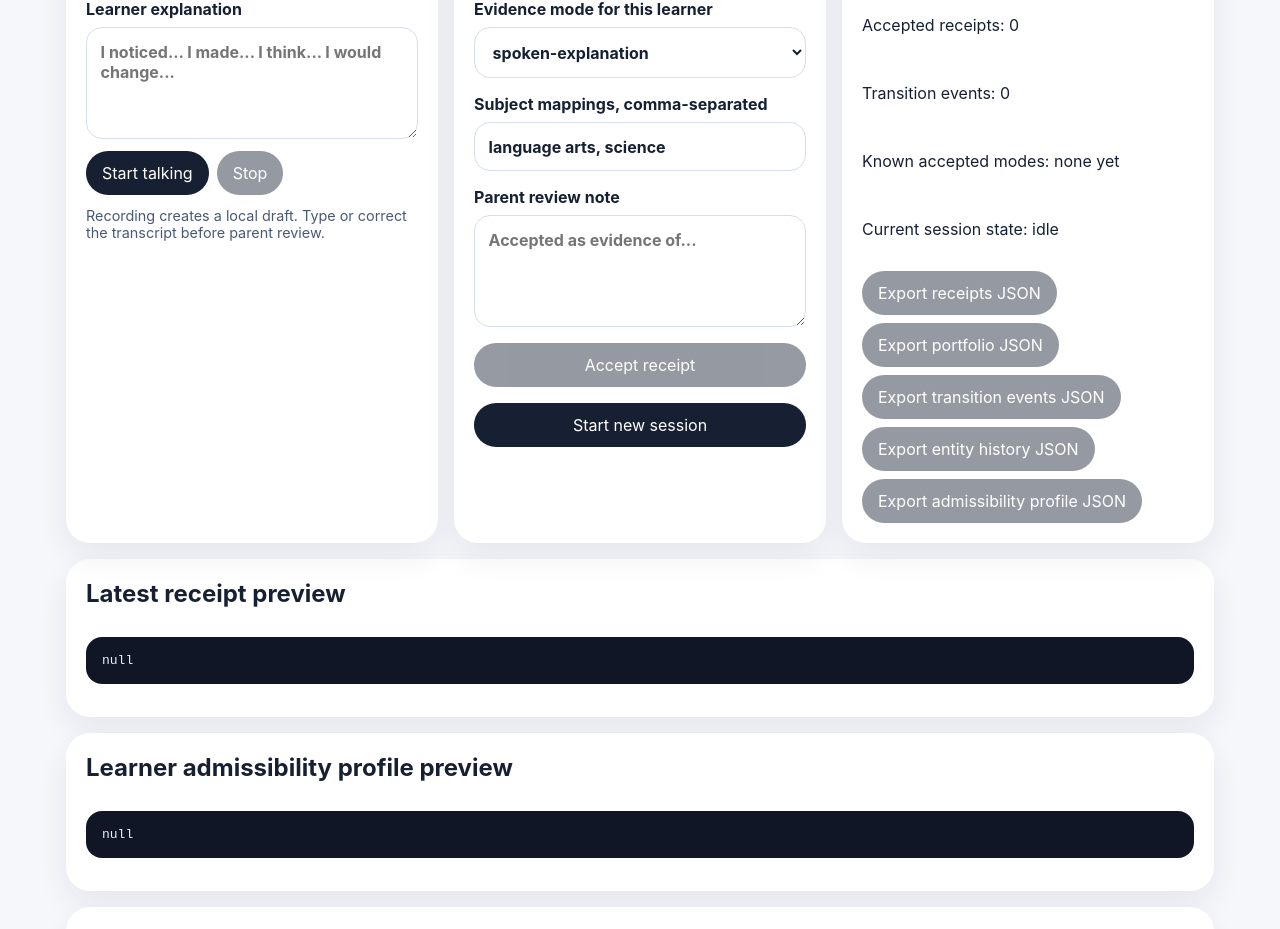
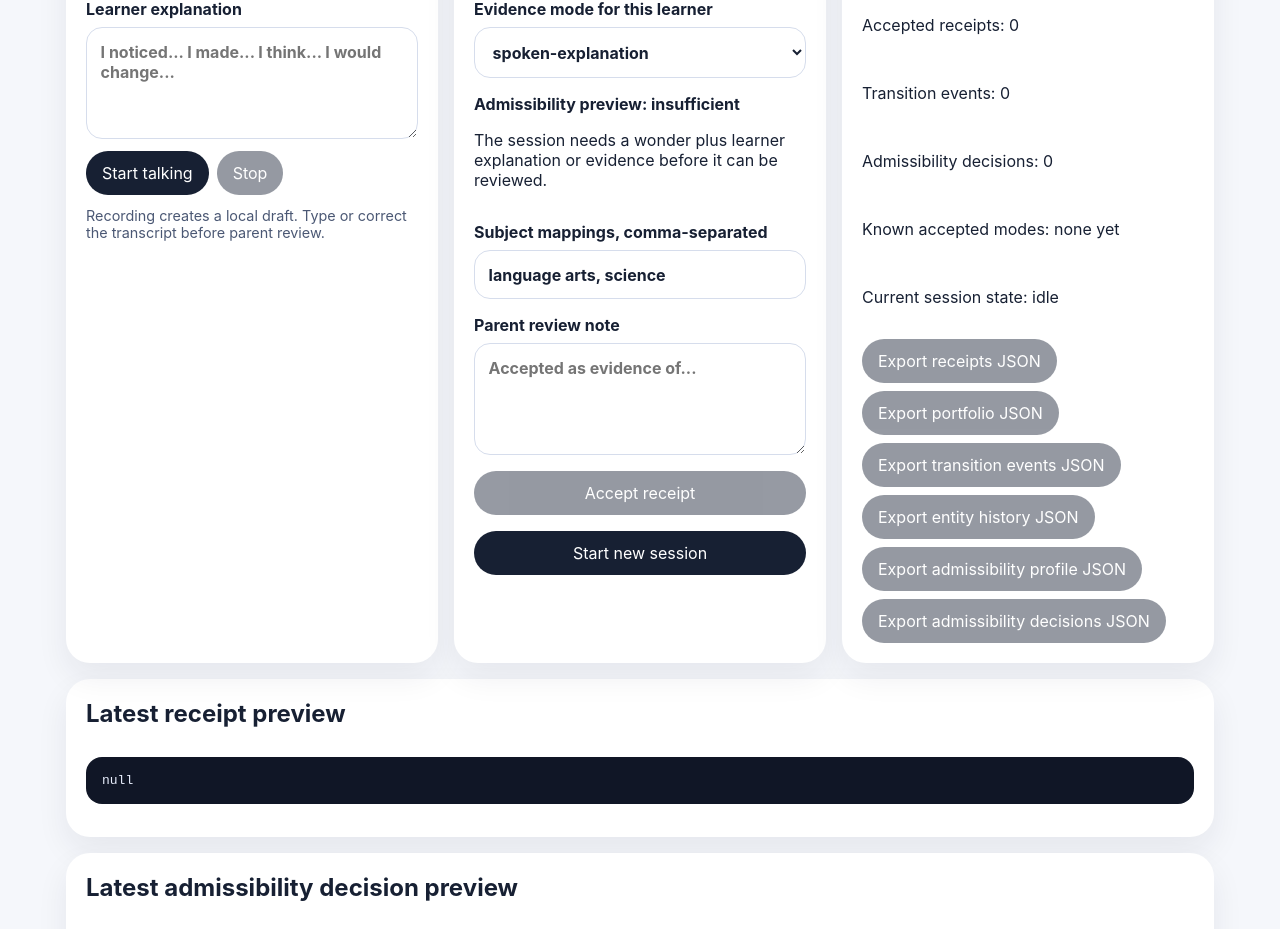
Before and after one commit to StegVerse-Labs/StegLearn, a React (Vite) app in the folder app/: page / in a window 1280 px wide. Shown: the part 842-1771 px from the top of the page. Built offline with nearby package versions, Linux system fonts and the light colour scheme.

Commit message:
Wire admissibility decisions into prototype

```diff
--- a/app/src/App.tsx
+++ b/app/src/App.tsx
@@ -1,18 +1,25 @@
 import { useMemo, useState } from 'react';
 import MediaEvidence from './MediaEvidence';
 import SpeechCapture from './SpeechCapture';
-import { evidenceModes, updateLearnerAdmissibilityProfile } from './admissibility';
-import type { EvidenceMode, LearnerAdmissibilityProfile } from './admissibility';
+import {
+  createAdmissibilityDecision,
+  evidenceModes,
+  previewAdmissibilityDecision,
+  updateLearnerAdmissibilityProfile,
+} from './admissibility';
+import type { AdmissibilityDecision, EvidenceMode, LearnerAdmissibilityProfile } from './admissibility';
 import { createReceiptAcceptedEvent, updateEntityHistory } from './history';
 import type { EntityLearningHistory, LearningTransitionEvent } from './history';
 import type { ActivityType, ArtifactRecord, LearnerSession, LearningReceipt, PortfolioRecord, SubjectMapping } from './types';
 import {
   exportJson,
+  loadAdmissibilityDecisions,
   loadEntityLearningHistory,
   loadLearnerAdmissibilityProfile,
   loadLearningTransitionEvents,
   loadPortfolio,
   loadReceipts,
+  saveAdmissibilityDecisions,
   saveEntityLearningHistory,
   saveLearnerAdmissibilityProfile,
   saveLearningTransitionEvents,
@@ -155,10 +162,18 @@ export default function App() {
   const [transitionEvents, setTransitionEvents] = useState<LearningTransitionEvent[]>(() => loadLearningTransitionEvents());
   const [entityHistory, setEntityHistory] = useState<EntityLearningHistory | null>(() => loadEntityLearningHistory());
   const [admissibilityProfile, setAdmissibilityProfile] = useState<LearnerAdmissibilityProfile | null>(() => loadLearnerAdmissibilityProfile());
+  const [admissibilityDecisions, setAdmissibilityDecisions] = useState<AdmissibilityDecision[]>(() => loadAdmissibilityDecisions());
 
   const sessionValidation = useMemo(() => validateSessionForReview(session, artifacts), [session, artifacts]);
+  const admissibilityPreview = useMemo(
+    () => previewAdmissibilityDecision(admissibilityProfile, evidenceMode, sessionValidation.ok),
+    [admissibilityProfile, evidenceMode, sessionValidation.ok],
+  );
   const canReview = Boolean(sessionValidation.ok && parentNote.trim() && subjects.trim());
   const latestReceipt = receipts.length ? receipts[receipts.length - 1] : null;
+  const latestAdmissibilityDecision = admissibilityDecisions.length
+    ? admissibilityDecisions[admissibilityDecisions.length - 1]
+    : null;
 
   function updateSession(patch: Partial<LearnerSession>) {
     setValidationErrors([]);
@@ -246,27 +261,40 @@ export default function App() {
       return;
     }
 
+    const decision = createAdmissibilityDecision(
+      session.learner_id,
+      evidenceMode,
+      admissibilityPreview.decision_class,
+      admissibilityPreview.reason,
+      'parent-local-001',
+      receipt.receipt_id,
+      admissibilityProfile?.profile_id,
+    );
+
     const nextAdmissibilityProfile = updateLearnerAdmissibilityProfile(
       admissibilityProfile,
       session.learner_id,
       evidenceMode,
       'parent-local-001',
-      parentNote,
+      `${parentNote}\n\nAdmissibility decision: ${decision.decision_class}. ${decision.reason}`,
     );
 
     const nextReceipts = [...receipts, receipt];
     const nextTransitionEvents = [...transitionEvents, transitionEvent];
+    const nextAdmissibilityDecisions = [...admissibilityDecisions, decision];
 
     setReceipts(nextReceipts);
     setTransitionEvents(nextTransitionEvents);
     setPortfolio(nextPortfolio);
     setEntityHistory(nextEntityHistory);
     setAdmissibilityProfile(nextAdmissibilityProfile);
+    setAdmissibilityDecisions(nextAdmissibilityDecisions);
     saveReceipts(nextReceipts);
     saveLearningTransitionEvents(nextTransitionEvents);
     savePortfolio(nextPortfolio);
     saveEntityLearningHistory(nextEntityHistory);
     saveLearnerAdmissibilityProfile(nextAdmissibilityProfile);
+    saveAdmissibilityDecisions(nextAdmissibilityDecisions);
     setValidationErrors([]);
     updateSession({ state: 'portfolio-saved' });
   }
@@ -343,6 +371,10 @@ export default function App() {
               ))}
             </select>
           </label>
+          <div className={`decision-panel ${admissibilityPreview.decision_class}`}>
+            <strong>Admissibility preview: {admissibilityPreview.decision_class}</strong>
+            <p>{admissibilityPreview.reason}</p>
+          </div>
           <label>
             Subject mappings, comma-separated
             <input value={subjects} onChange={(event) => setSubjects(event.target.value)} />
@@ -373,6 +405,7 @@ export default function App() {
           <h2>6. Portfolio/history/export</h2>
           <p>Accepted receipts: {receipts.length}</p>
           <p>Transition events: {transitionEvents.length}</p>
+          <p>Admissibility decisions: {admissibilityDecisions.length}</p>
           <p>Known accepted modes: {admissibilityProfile?.accepted_evidence_modes.join(', ') || 'none yet'}</p>
           <p>Current session state: {session.state}</p>
           <div className="actions">
@@ -391,6 +424,9 @@ export default function App() {
             <button type="button" disabled={!admissibilityProfile} onClick={() => exportJson('steglearn-admissibility-profile.json', admissibilityProfile)}>
               Export admissibility profile JSON
             </button>
+            <button type="button" disabled={!admissibilityDecisions.length} onClick={() => exportJson('steglearn-admissibility-decisions.json', admissibilityDecisions)}>
+              Export admissibility decisions JSON
+            </button>
           </div>
         </article>
       </section>
@@ -398,6 +434,11 @@ export default function App() {
       <section className="card full">
         <h2>Latest receipt preview</h2>
         <pre>{JSON.stringify(latestReceipt, null, 2)}</pre>
+      </section>
+
+      <section className="card full">
+        <h2>Latest admissibility decision preview</h2>
+        <pre>{JSON.stringify(latestAdmissibilityDecision, null, 2)}</pre>
       </section>
 
       <section className="card full">
```
